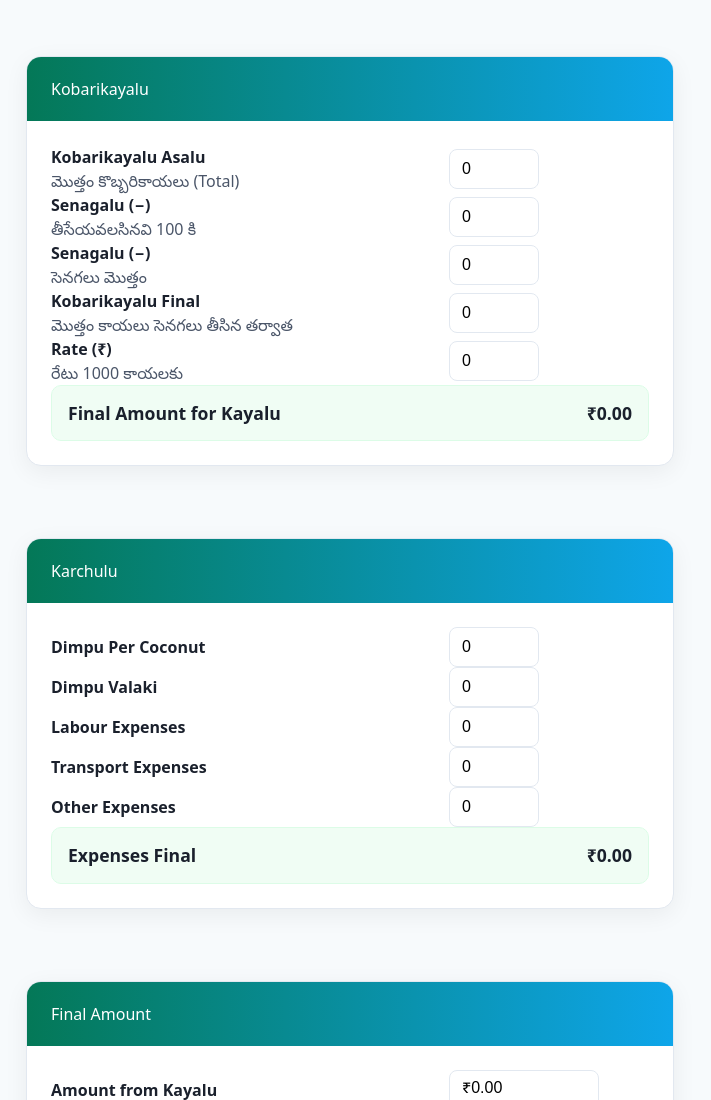
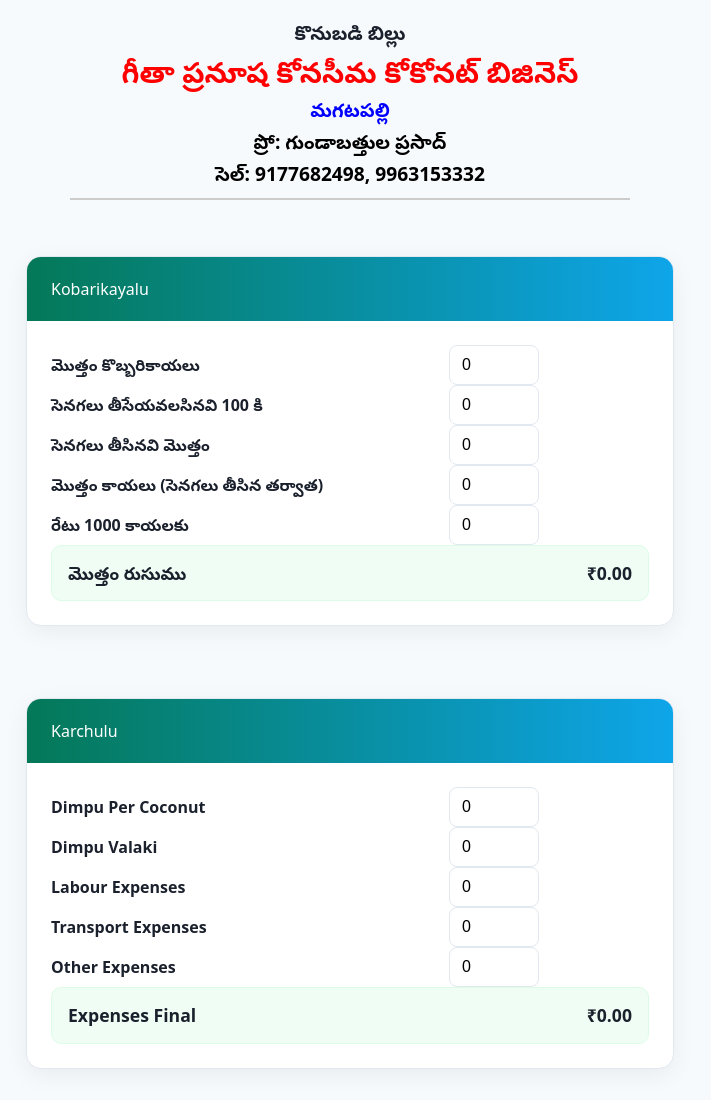
Before and after one commit to prasad2995/CoconutCalculations, a plain HTML site: page index.html in a window 1280 px wide. Shown: the top 1100 px of the page, without its empty margins (0-711 px from the left). Drawn offline with Linux system fonts and the light colour scheme.

Commit message:
Updated header
Updated Geetha Pranusha header and removed english labels

```diff
--- a/index.html
+++ b/index.html
@@ -58,6 +58,38 @@
   </style>
 </head>
 <body>
+
+<body>
+
+<!-- ===================================== -->
+<!--           TOP HEADER SECTION          -->
+<!-- ===================================== -->
+<div style="text-align: center; margin-top: 20px; line-height: 1.4;">
+    <h3 style="margin: 5px 0; font-size: 1.2rem;">
+        కొనుబడి బిల్లు
+    </h3>
+
+    <h1 style="margin: 5px 0; color: red; font-size: 1.8rem; font-weight: bold;">
+        గీతా ప్రనూష కోనసీమ కోకోనట్ బిజినెస్
+    </h1>
+
+    <h3 style="margin: 5px 0; color: blue; font-size: 1.2rem;">
+        మగటపల్లి
+    </h3>
+
+    <h3 style="margin: 5px 0; color: #000; font-size: 1.2rem;">
+        ప్రో: గుండాబత్తుల ప్రసాద్
+    </h3>
+
+    <h3 style="margin: 5px 0; color: #000; font-size: 1.2rem;">
+        సెల్: 9177682498, 9963153332
+    </h3>
+
+    <hr style="margin-top: 10px; border: none; border-top: 2px solid #ccc; width: 80%;">
+</div>
+
+<!-- Your existing content continues below -->
+
   <div class="wrap">
     <div class="card">
 <!-- Section 1: Kobarikayalu -->
@@ -65,27 +97,27 @@
 <header>Kobarikayalu</header>
 <div class="content">
   <div class="grid">
-    <label for="asalu">Kobarikayalu Asalu<br><span class="muted">మొత్తం కొబ్బరికాయలు (Total)</span></label>
+    <label for="asalu">మొత్తం కొబ్బరికాయలు</label>
 	<input id="asalu" name="asalu" type="number" inputmode="numeric" min="0" step="1" value="0" />
   </div>
   <div class="grid">
-    <label for="senagalu">Senagalu (−)<br><span class="muted">తీసేయవలసినవి 100 కి</span></label>
+    <label for="senagalu">సెనగలు తీసేయవలసినవి 100 కి</label>
     <input id="senagalu100" type="number" inputmode="numeric" min="0" step="1" value="0" />
   </div>
   <div class="grid">
-    <label for="senagalu">Senagalu (−)<br><span class="muted">సెనగలు మొత్తం</span></label>
+    <label for="senagalu">సెనగలు తీసినవి మొత్తం</span></label>
     <input id="senagalu" type="number" readonly />
   </div>
   <div class="grid">
-    <label>Kobarikayalu Final <br><span class="muted">మొత్తం కాయలు సెనగలు తీసిన తర్వాత</span></label>
+    <label>మొత్తం కాయలు (సెనగలు తీసిన తర్వాత)</span></label>
     <input id="finalCount" type="number" readonly />
   </div>
   <div class="grid">
-    <label>Rate (₹) <br><span class="muted">రేటు 1000 కాయలకు</span></label>
+    <label>రేటు 1000 కాయలకు</span></label>
     <input id="rate" type="number" inputmode="numeric" min="3" step="1" value="0" />
   </div>
   <div class="total">
-    <span>Final Amount for Kayalu</span>
+    <span>మొత్తం రుసుము</span>
     <span id="finalAmount">₹ 0.00</span>
   </div>
 </div>
```
